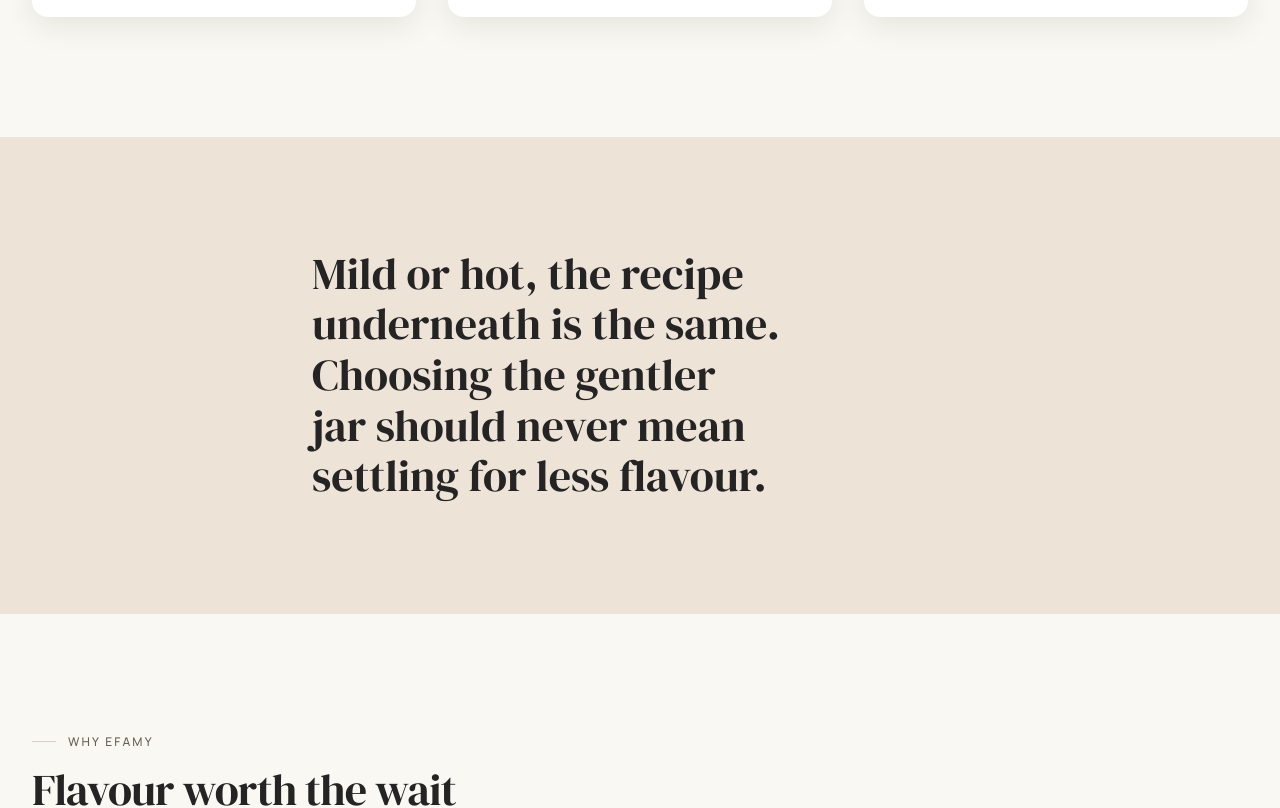
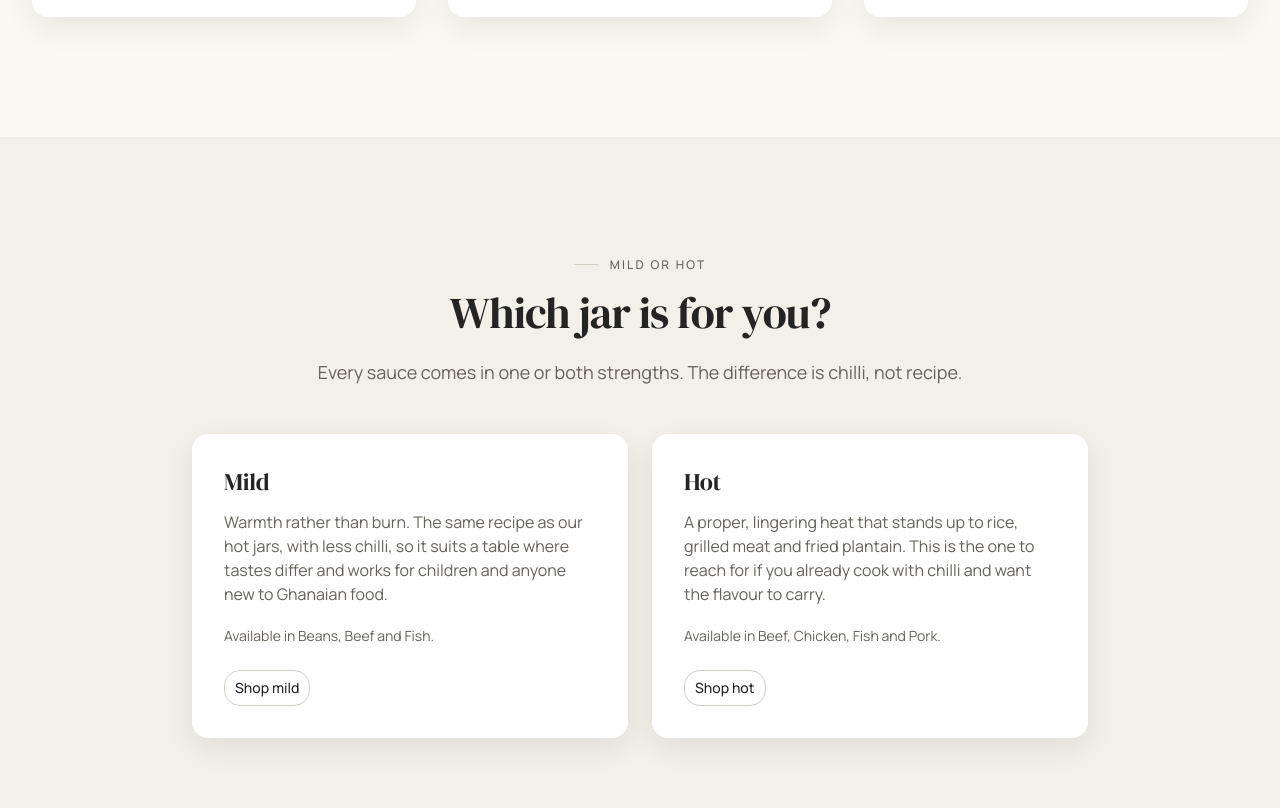
Before and after one commit to TobiWilliams001/efamy-storefront, a Next.js app: page / in a window 1280 px wide. Shown: the part 2480-3288 px from the top of the page. Built offline with nearby package versions, Linux system fonts and the light colour scheme; no server answers.

Commit message:
feat: add a mild-or-hot buying guide
Heat is the main hesitation for a chilli range. The guide sits after the
featured products, where the question arises, and links straight into the
filtered shop. The closing call to action loses its now duplicated
'not sure where to start' framing.

```diff
--- a/src/app/page.tsx
+++ b/src/app/page.tsx
@@ -1,5 +1,6 @@
 import { CallToAction } from "@/components/sections/call-to-action";
 import { CategoryShowcase } from "@/components/sections/category-showcase";
+import { HeatGuide } from "@/components/sections/heat-guide";
 import { Hero } from "@/components/sections/hero";
 import { ProductShowcase } from "@/components/sections/product-showcase";
 import { Statement } from "@/components/sections/statement";
@@ -32,6 +33,7 @@ export default async function HomePage() {
         action={{ label: "View all", href: routes.shop }}
         eagerCount={2}
       />
+      <HeatGuide />
       <Statement />
       <WhyEfamy />
       <ProductShowcase
--- a/src/components/sections/call-to-action.tsx
+++ b/src/components/sections/call-to-action.tsx
@@ -9,11 +9,11 @@ export function CallToAction() {
     <Section surface="clay" spacing="sm" width="narrow">
       <div className="text-center">
         <h2 className="text-3xl text-balance sm:text-4xl">
-          Not sure where to start?
+          Cook something worth sharing
         </h2>
         <p className="mx-auto mt-4 max-w-lg text-pretty">
-          Every sauce comes in mild or hot. Tell us how you cook and we will
-          point you to the right jar.
+          The full range ships across the UK. If you would rather ask a person
+          first, we are happy to help.
         </p>
         <div className="mt-8 flex flex-wrap justify-center gap-3">
           <Button asChild size="xl">
--- /dev/null
+++ b/src/components/sections/heat-guide.tsx
@@ -0,0 +1,59 @@
+import Link from "next/link";
+
+import { Section, SectionHeader } from "@/components/layout/section";
+import { Button } from "@/components/ui/button";
+import { buildQuery } from "@/lib/product-filters";
+import { routes } from "@/lib/routes";
+
+const levels = [
+  {
+    heat: "mild" as const,
+    title: "Mild",
+    description:
+      "Warmth rather than burn. The same recipe as our hot jars, with less chilli, so it suits a table where tastes differ and works for children and anyone new to Ghanaian food.",
+    examples: "Beans, Beef and Fish",
+  },
+  {
+    heat: "hot" as const,
+    title: "Hot",
+    description:
+      "A proper, lingering heat that stands up to rice, grilled meat and fried plantain. This is the one to reach for if you already cook with chilli and want the flavour to carry.",
+    examples: "Beef, Chicken, Fish and Pork",
+  },
+];
+
+export function HeatGuide() {
+  return (
+    <Section surface="muted">
+      <SectionHeader
+        eyebrow="Mild or hot"
+        title="Which jar is for you?"
+        description="Every sauce comes in one or both strengths. The difference is chilli, not recipe."
+        align="center"
+      />
+      <ul className="mx-auto grid max-w-4xl gap-6 sm:grid-cols-2">
+        {levels.map((level) => (
+          <li
+            key={level.heat}
+            className="flex flex-col rounded-lg bg-card p-6 shadow-card sm:p-8"
+          >
+            <h3 className="font-heading text-2xl">{level.title}</h3>
+            <p className="mt-3 flex-1 text-pretty text-muted-foreground">
+              {level.description}
+            </p>
+            <p className="mt-5 text-sm text-muted-foreground">
+              Available in {level.examples}.
+            </p>
+            <Button asChild variant="outline" size="lg" className="mt-6 w-fit">
+              <Link
+                href={`${routes.shop}${buildQuery({}, { heat: level.heat })}`}
+              >
+                Shop {level.title.toLowerCase()}
+              </Link>
+            </Button>
+          </li>
+        ))}
+      </ul>
+    </Section>
+  );
+}
```
